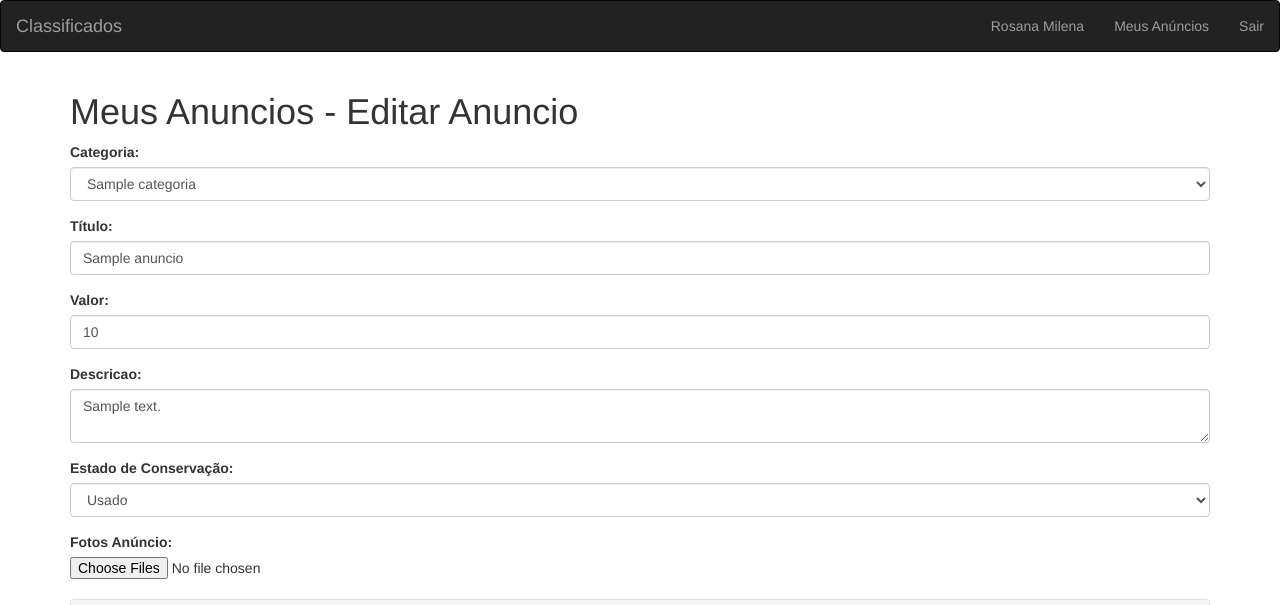
After one commit to jeniferdeveloper/curso-bonieky, a PHP site: page /editar-anuncio.php?id=1 in a window 1280 px wide. The commit adds this page. Shown: the top 605 px of the page. Run offline with PHP 8.4, Linux system fonts and the light colour scheme; a user stored in the database is signed in; data comes from the database, SQL or seed files in the repository; tables that the repository leaves empty hold one stand-in row (values such as "Sample post").

Commit message:
Atualizando Projeto Anúncios

```diff
--- a/modulo15/classificados/add-anuncio.php
+++ b/modulo15/classificados/add-anuncio.php
@@ -1,6 +1,7 @@
 <?php
 require 'pages/header.php';
 require 'classes/anuncios.class.php';
+$anuncio = new Anuncios();
 
 //se a sessao cLogin esta vazia entao redirecione pr login
 if(empty($_SESSION['cLogin'])){
@@ -9,8 +10,6 @@ if(empty($_SESSION['cLogin'])){
     <?php
     exit;
 }
-
-$anuncio = new Anuncios();
 
 if(isset($_POST['titulo']) && !empty($_POST['titulo'])){
     $titulo = addslashes($_POST['titulo']);
--- a/modulo15/classificados/assets/css/style.css
+++ b/modulo15/classificados/assets/css/style.css
@@ -0,0 +1,11 @@
+.foto_item{
+    width: 150px;
+    height: 200px;
+    text-align: center;
+    margin-right: 10px;
+    float: left;
+}
+
+.foto_item img{
+    width: 150px;
+}
--- a/modulo15/classificados/classes/anuncios.class.php
+++ b/modulo15/classificados/classes/anuncios.class.php
@@ -18,6 +18,31 @@ class Anuncios{
 
     }
 
+    public function getAnuncio($id){
+        $array = array();
+        global $pdo;
+
+        $sql = $pdo->prepare("SELECT * FROM anuncios WHERE id = :id");
+        $sql->bindValue(":id", $id);
+        $sql->execute();
+
+        if($sql->rowCount() > 0){
+            $array = $sql->fetch();
+            $array['fotos'] = array();
+
+            $sql = $pdo->prepare("SELECT id, url FROM anuncios_imagens WHERE id_anuncio = :id_anuncio");
+            $sql->bindValue(":id_anuncio", $id);
+            $sql->execute();
+
+            //se nao tiver fotos vai trazer um array vazio $array['fotos'] = array();
+            if($sql->rowCount() > 0){
+                $array['fotos'] = $sql->fetchAll();
+            }
+        }
+
+        return $array;
+    }
+
     public function addAnuncio($titulo, $categoria, $valor, $descricao, $estado){
         global $pdo;
 
@@ -31,6 +56,105 @@ class Anuncios{
         $sql->execute();
 
     }
+
+    public function editAnuncio($titulo, $categoria, $valor, $descricao, $estado, $fotos, $id){
+        global $pdo;
+
+        $sql = $pdo->prepare("UPDATE anuncios SET titulo = :titulo, id_categoria = :id_categoria, id_usuario = :id_usuario, descricao = :descricao, valor = :valor, estado = :estado WHERE id = :id");
+        $sql->bindValue(":titulo", $titulo);
+        $sql->bindValue(":id_categoria", $categoria);
+        $sql->bindValue(":id_usuario", $_SESSION['cLogin']);
+        $sql->bindValue(":descricao", $descricao);
+        $sql->bindValue(":valor", $valor);
+        $sql->bindValue(":estado", $estado);
+        $sql->bindValue(":id", $id);
+        $sql->execute();
+
+        if(count($fotos) > 0){
+           for($q=0;$q<count($fotos['tmp_name']);$q++){
+               $tipo = $fotos['type'][$q];
+               if(in_array($tipo, array('image/jpeg', 'image/png'))){
+                   $tmpname = md5(time().rand(0,9999)).'.jpg';
+                   move_uploaded_file($fotos['tmp_name'][$q], "assets/images/anuncios/ $tmpname");
+
+                   //redimensionar o arquivo
+                   list($width_orig, $heigth_orig) = getimagesize("assets/images/anuncios/ $tmpname");
+                   $ratio = $width_orig/$heigth_orig;
+
+                   //limites
+                   $width = 500;
+                   $heigth = 500;
+
+                   if($width/$heigth > $ratio){
+                       //largura proporcional a img original
+                       $width = $heigth/$ratio;
+                   }else{
+                       //altura proporcional a img original
+                       $heigth = $width/$ratio;
+                   }
+
+                   //criar nova img
+                   $img = imagecreatetruecolor($width, $heigth);
+                   //carregar a img original no  php gd
+                   if($tipo == 'image/jpeg'){
+                       $origi = imagecreatefromjpeg("assets/images/anuncios/ $tmpname");
+                   } elseif($tipo == 'image/png'){
+                       $origi = imagecreatefrompng("assets/images/anuncios/ $tmpname");
+                   }
+
+                   //inserir a img original na nova img com o tamanho correto
+                   imagecopyresampled($img, $origi, 0,0,0,0, $width, $heigth, $width_orig, $heigth_orig);
+
+                   //salvar img no servidor
+                   imagejpeg($img, "assets/images/anuncios/ $tmpname", 80);
+
+                   //salvar img no banco de dados
+                   $sql = $pdo->prepare("INSERT INTO anuncios_imagens SET id_anuncio = :id_anuncio, url = :url");
+                   $sql->bindValue(":id_anuncio", $id);
+                   $sql->bindValue(":url", $tmpname);
+                   $sql->execute();
+               }
+           }
+        }
+
+    }
+
+    public function excluirAnuncio($id) {
+        global $pdo;
+
+        //deleta as imagens do anuncio
+        $sql = $pdo->prepare("DELETE FROM anuncios_imagens WHERE id_anuncio = :id_anuncio");
+        $sql->bindValue(":id_anuncio", $id);
+        $sql->execute();
+
+        //deleta o anuncio
+        $sql = $pdo->prepare("DELETE FROM anuncios WHERE id = :id");
+        $sql->bindValue(":id", $id);
+        $sql->execute();
+    }
+
+    public function excluirFoto($id){
+        global $pdo;
+        $id_anuncio = 0;
+
+        //pegar qual o anuncio q a img faz parte
+        $sql = $pdo->prepare("SELECT id_anuncio FROM anuncios_imagens WHERE id = :id");
+        $sql->bindValue("id", $id);
+        $sql->execute();
+
+        if($sql->rowCount() > 0){
+            $row = $sql->fetch();
+            $id_anuncio = $row['id_anuncio'];
+        }
+
+        //deleta as imagens do anuncio
+        $sql = $pdo->prepare("DELETE FROM anuncios_imagens WHERE id = :id");
+        $sql->bindValue(":id", $id);
+        $sql->execute();
+
+        return $id_anuncio;
+    }
+
 }
 
 
--- /dev/null
+++ b/modulo15/classificados/editar-anuncio.php
@@ -0,0 +1,128 @@
+<?php
+require 'pages/header.php';
+require 'classes/anuncios.class.php';
+$anuncio = new Anuncios();
+
+//se a sessao cLogin esta vazia entao redirecione pr login
+if(empty($_SESSION['cLogin'])){
+    ?>
+    <script type="text/javascript">window.location.href="login.php";</script>
+    <?php
+    exit;
+}
+
+if(isset($_POST['titulo']) && !empty($_POST['titulo'])){
+    $titulo = addslashes($_POST['titulo']);
+    $categoria = addslashes($_POST['categoria']);
+    $valor = addslashes($_POST['valor']);
+    $descricao = addslashes($_POST['descricao']);
+    $estado = addslashes($_POST['estado']);
+
+    if(isset($_FILES['fotos'])){
+        $fotos = $_FILES['fotos'];
+    }else{
+        $fotos = array();
+    }
+
+    $anuncio->editAnuncio($titulo, $categoria, $valor, $descricao, $estado, $fotos, $_GET['id']);
+    ?>
+
+    <div class="alert alert-success">
+        Produto editado com sucesso!
+    </div>
+    <?php
+}
+
+//se o id do anuncio foi passado e nao esta vazio execute o metodo caso contrario mande pr meus-anuncios
+if(isset($_GET['id']) && !empty($_GET['id'])){
+    $info = $anuncio->getAnuncio($_GET['id']);
+} else{
+    ?>
+    <script type="text/javascript">window.location.href="meus-anuncios.php";</script>
+    <?php
+    exit;
+}
+
+?>
+
+<!DOCTYPE html>
+<html lang="en">
+<head>
+    <meta charset="UTF-8">
+    <meta name="viewport" content="width=device-width, initial-scale=1.0">
+    <meta http-equiv="X-UA-Compatible" content="ie=edge">
+    <title>Editar Anuncio</title>
+</head>
+<body>
+
+<div class="container">
+    <h1>Meus Anuncios - Editar Anuncio</h1>
+
+    <!-- enctype="multipart/form-data" = aceita imagens -->
+    <form method="post" enctype="multipart/form-data">
+
+        <div class="form-group">
+            <label for="categoria">Categoria:</label>
+            <select name="categoria" id="categoria" class="form-control">
+                <?php
+                require 'classes/categorias.class.php';
+                $c = new Categorias();
+                $categorias = $c->getLista();
+
+                foreach($categorias as $cat): ?>
+
+                <option value="<?php echo $cat['id']; ?>" <?php echo ($info['id_categoria'] == $cat['id'])?'selected="selected"':''; ?> > <?php echo $cat['nome']; ?> </option>
+
+                <?php endforeach; ?>
+            </select>
+        </div>
+
+        <div class="form-group">
+            <label for="titulo">Título:</label>
+            <input type="text" name="titulo" id="titulo" class="form-control" value="<?php echo $info['titulo']; ?>">
+        </div>
+
+        <div class="form-group">
+            <label for="valor">Valor:</label>
+            <input type="text" name="valor" id="valor" class="form-control" value="<?php echo $info['valor']; ?>">
+        </div>
+
+        <div class="form-group">
+            <label for="descricao">Descricao:</label>
+            <textarea name="descricao" class="form-control"><?php echo $info['descricao']; ?></textarea>
+        </div>
+
+
+        <div class="form-group">
+            <label for="estado">Estado de Conservação:</label>
+            <select name="estado" id="estado" class="form-control">
+                <option value="0" <?php echo ($info['estado'] == '0')?'selected="selected"':''; ?> >Usado</option>
+                <option value="1" <?php echo ($info['estado'] == '1')?'selected="selected"':''; ?> >Novo</option>
+                <option value="2" <?php echo ($info['estado'] == '2')?'selected="selected"':''; ?> >Doação</option>
+            </select>
+        </div>
+
+        <div class="form-group">
+            <label for="add-foto">Fotos Anúncio:</label>
+            <input type="file" name="fotos[]" multiple> <br>
+
+            <div class="panel panel-default">
+                <div class="panel-heading">Fotos do Anúncio</div>
+                <div class="panel-body">
+                    <?php foreach($info['fotos'] as $foto): ?>
+                    <div class="foto_item">
+                        <img src="assets/images/anuncios/<?php echo $foto['url']; ?>" class="img-thumbnail" border="0"> <br>
+                        <a href="excluir-foto.php?id=<?php echo $foto['id']; ?>" class="btn btn-default">Excluir Imagem</a>
+                    </div>
+
+                    <?php endforeach; ?>
+                </div>
+            </div>
+        </div>
+
+        <input type="submit" value="Salvar" class="btn btn-default">
+    </form>
+</div>
+
+</body>
+</html>
```
Also changed, not shown: modulo15/classificados/excluir-anuncio.php (added, +20 -0 lines), modulo15/classificados/excluir-foto.php (added, +24 -0 lines), modulo15/classificados/meus-anuncios.php (+15 -3 lines), modulo15/classificados/assets/images/anuncios/a326c5b05ea05653e06721cf106e5491.jpg (added), modulo15/classificados/assets/images/anuncios/c155267e4af83888afede41746963f1b.jpg (added), modulo15/classificados/assets/images/anuncios/default(1).jpg (added), modulo15/classificados/assets/images/anuncios/default(2).jpg (added), modulo15/classificados/assets/images/anuncios/default.jpg (added).
